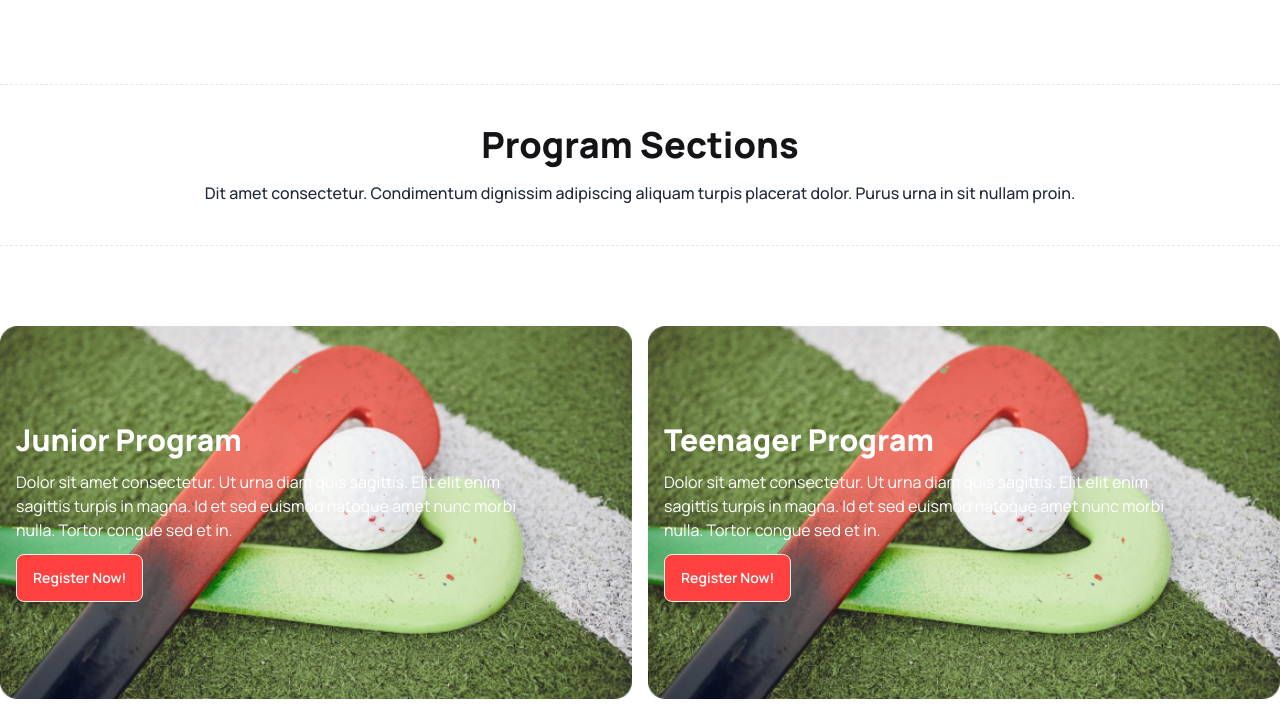
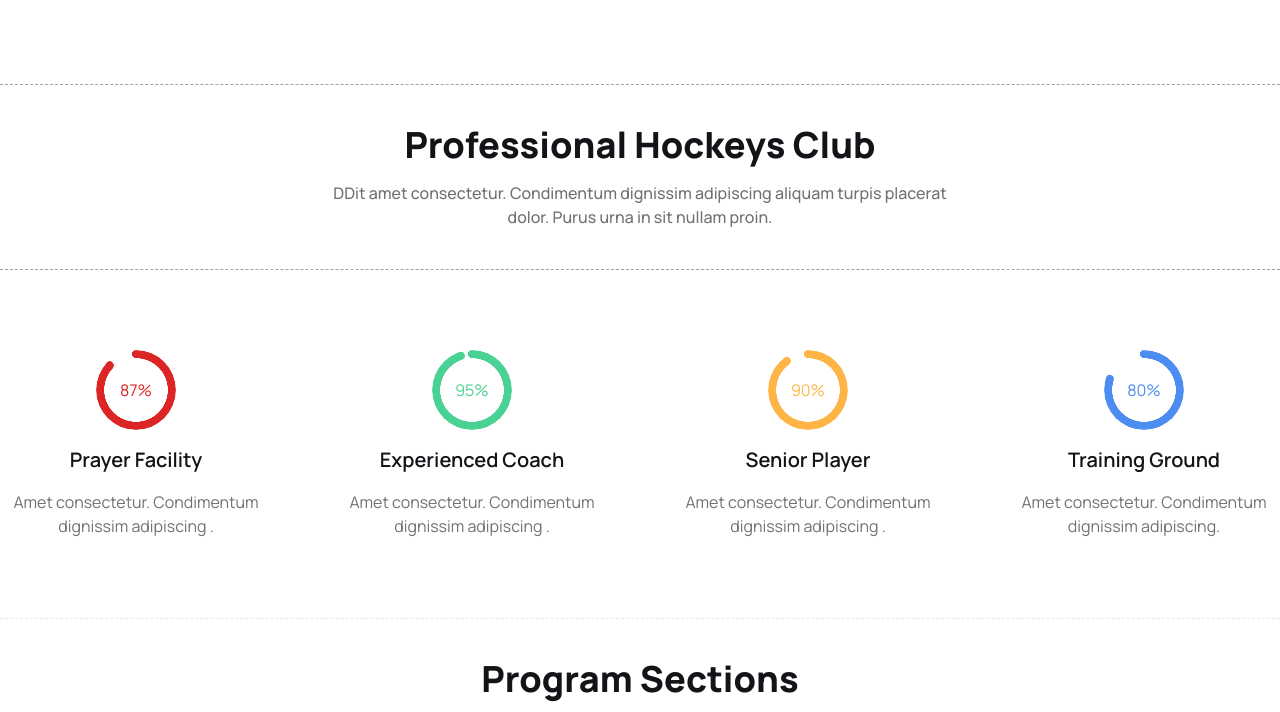
Before and after one commit to mjakaria11/B9A3-Hockeys-main, a plain HTML site: page index.html in a window 1280 px wide. Shown: the part 780-1492 px from the top of the page. Drawn offline with nearby package versions, Linux system fonts and the light colour scheme.

Commit message:
professional added

```diff
--- a/index.html
+++ b/index.html
@@ -26,6 +26,7 @@
           colors: {
             clifford: '#da373d',
             'btn-red': '#FF4240',
+            'heading-color': '#717174',
           }
         }
       }
@@ -124,7 +125,49 @@
   <main>
 
     <!-- professional section  -->
+    <section class="container mx-auto mt-20">
+      <div class="  ">
+        <div class="text-center  p-10 border-t  border-b border-gray-400 border-dashed ">
+          <h2 class=" text-[#131318] text-4xl font-extrabold ">Professional Hockeys Club</h2>
+          <p class="text-[#717174] font-medium mt-4  ">DDit amet consectetur. Condimentum dignissim
+            adipiscing aliquam turpis placerat <br> dolor. Purus urna in sit nullam proin.</p>
+        </div>
 
+        <div class="flex gap-16  flex-col justify-around  lg:flex-row mt-20">
+          <div class=" text-center">
+            <div class="radial-progress  text-red-600" style="--value:87;" role="progressbar">
+              87%</div>
+            <h2 class="text-xl font-semibold text-[#131318] mt-4 text-center ">Prayer Facility</h2>
+            <p class="text-[#717174] font-normal mt-4 ">Amet consectetur. Condimentum <br> dignissim
+              adipiscing .</p>
+          </div>
+          <div class=" text-center">
+            <div class="radial-progress  text-[#49D293]" style="--value:95;" role="progressbar">
+              95%</div>
+            <h2 class="text-xl font-semibold text-[#131318] mt-4 text-center ">Experienced Coach</h2>
+            <p class="text-[#717174] font-normal mt-4 ">Amet consectetur. Condimentum <br> dignissim
+              adipiscing .</p>
+          </div>
+          <div class=" text-center">
+            <div class="radial-progress  text-[#FFB546]" style="--value:90;" role="progressbar">
+              90%</div>
+            <h2 class="text-xl font-semibold text-[#131318] mt-4 text-center ">Senior Player</h2>
+            <p class="text-[#717174] font-normal mt-4 ">Amet consectetur. Condimentum <br> dignissim
+              adipiscing .</p>
+          </div>
+          <div class=" text-center">
+            <div class="radial-progress  text-[#4C8DF1]" style="--value:80;" role="progressbar">
+              80%</div>
+            <h2 class="text-xl font-semibold text-[#131318] mt-4 text-center ">Training Ground</h2>
+            <p class="text-[#717174] font-normal mt-4 ">Amet consectetur. Condimentum <br> dignissim
+              adipiscing.</p>
+          </div>
+        </div>
+    </section>
+
+
+
+    <!-- Program Sections  -->
     <section class="container mx-auto mt-20">
       <div class="text-center  p-10 border-t border-b border-dashed">
         <h2 class=" text-[#131318] text-4xl font-extrabold ">Program Sections</h2>
@@ -346,7 +389,7 @@
 
     <section class="container mx-auto mt-20 ">
       <div class="  ">
-        <div class="text-center  p-10 border-t border-dashed border-b border-gray-400 border-dashed ">
+        <div class="text-center  p-10 border-t  border-b border-gray-400 border-dashed ">
           <h2 class=" text-[#131318] text-4xl font-extrabold ">Our New Products</h2>
           <p class="text-[rgba(19, 19, 24, 0.60)] font-medium mt-4  ">Dit amet consectetur. Condimentum dignissim
             adipiscing
@@ -425,7 +468,7 @@
 
     <section class="container mx-auto mt-20 ">
       <div class="  ">
-        <div class="text-center  p-10 border-t border-dashed border-b border-gray-400 border-dashed ">
+        <div class="text-center  p-10 border-t  border-b border-gray-400 border-dashed ">
           <h2 class=" text-[#131318] text-4xl font-extrabold ">Our New Products</h2>
           <p class="text-[rgba(19, 19, 24, 0.60)] font-medium mt-4  ">Dit amet consectetur. Condimentum dignissim
             adipiscing
@@ -552,7 +595,7 @@
       </div>
     </div>
     <div class="flex gap-16 sm:pl-20">
-      <div class="text-center space-y-2">
+      <div class="text center space-y-2">
         <header class="footer-title  ">Company</header>
         <a class="link link-hover block">About us</a>
         <a class="link link-hover block">Leadership</a>
@@ -560,7 +603,7 @@
         <a class="link link-hover block">News & Article</a>
         <a class="link link-hover block">Legal Notice</a>
       </div>
-      <div class="text-center space-y-2">
+      <div class=" space-y-2">
         <header class="footer-title">Support</header>
         <a class="link link-hover block">Help Center</a>
         <a class="link link-hover block">FAQ</a>
```
